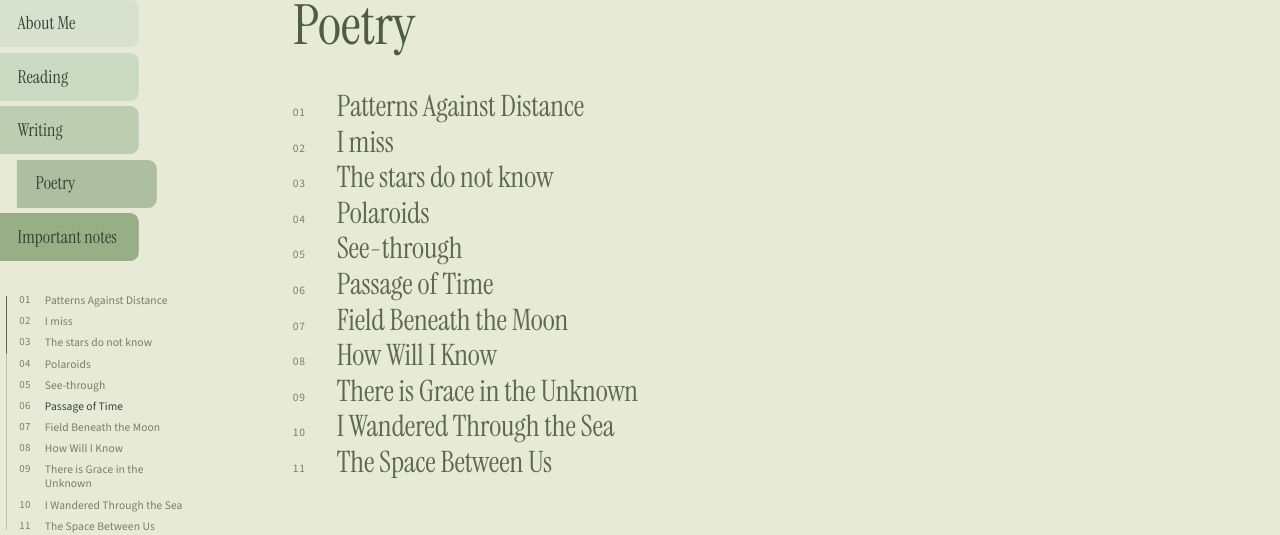
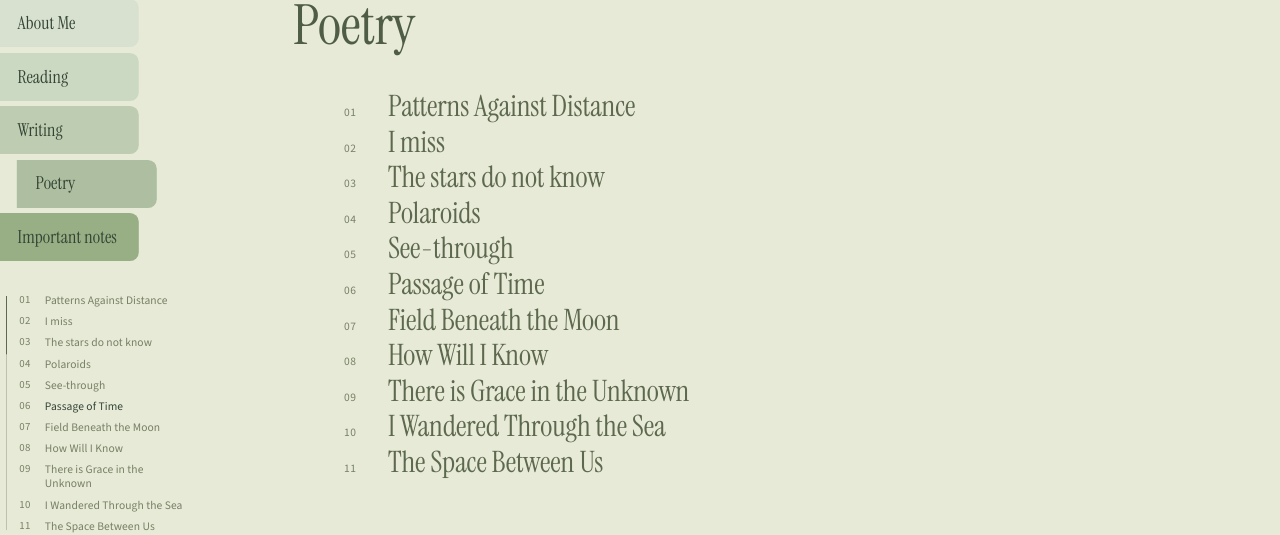
Before and after one commit to saykig/sarakim23, a Next.js app: page /poetry in a window 1280 px wide. Shown: the part 261-796 px from the top of the page. Built offline with nearby package versions, Linux system fonts and the light colour scheme.

Commit message:
Offset Poetry reading panel

```diff
--- a/app/global.css
+++ b/app/global.css
@@ -2230,11 +2230,13 @@ body:has(.memory-page) ::selection {
 }
 
 .mindscape-poetry-section {
+  --poetry-panel-offset: clamp(1.5rem, 4vw, 4rem);
   width: 100%;
 }
 
 .poetry-opening-toc {
-  width: min(100%, 46rem);
+  width: min(calc(100% - var(--poetry-panel-offset)), 46rem);
+  margin-left: var(--poetry-panel-offset);
 }
 
 .poetry-opening-toc ol,
@@ -2289,8 +2291,9 @@ body:has(.memory-page) ::selection {
 }
 
 .poetry-sunset {
-  width: 100%;
-  margin: clamp(3rem, 6vw, 5.75rem) 0 clamp(4.5rem, 7vw, 6.5rem);
+  width: calc(100% - var(--poetry-panel-offset));
+  margin: clamp(3rem, 6vw, 5.75rem) 0 clamp(4.5rem, 7vw, 6.5rem)
+    var(--poetry-panel-offset);
 }
 
 .poetry-sunset img {
@@ -2300,6 +2303,8 @@ body:has(.memory-page) ::selection {
 }
 
 .poetry-reading-layout {
+  width: calc(100% - var(--poetry-panel-offset));
+  margin-left: var(--poetry-panel-offset);
   display: block;
 }
 
@@ -2497,6 +2502,10 @@ body:has(.memory-page) ::selection {
 }
 
 @media (max-width: 760px) {
+  .mindscape-poetry-section {
+    --poetry-panel-offset: 0rem;
+  }
+
   .mindscape-index-supplement {
     display: none;
   }
```
